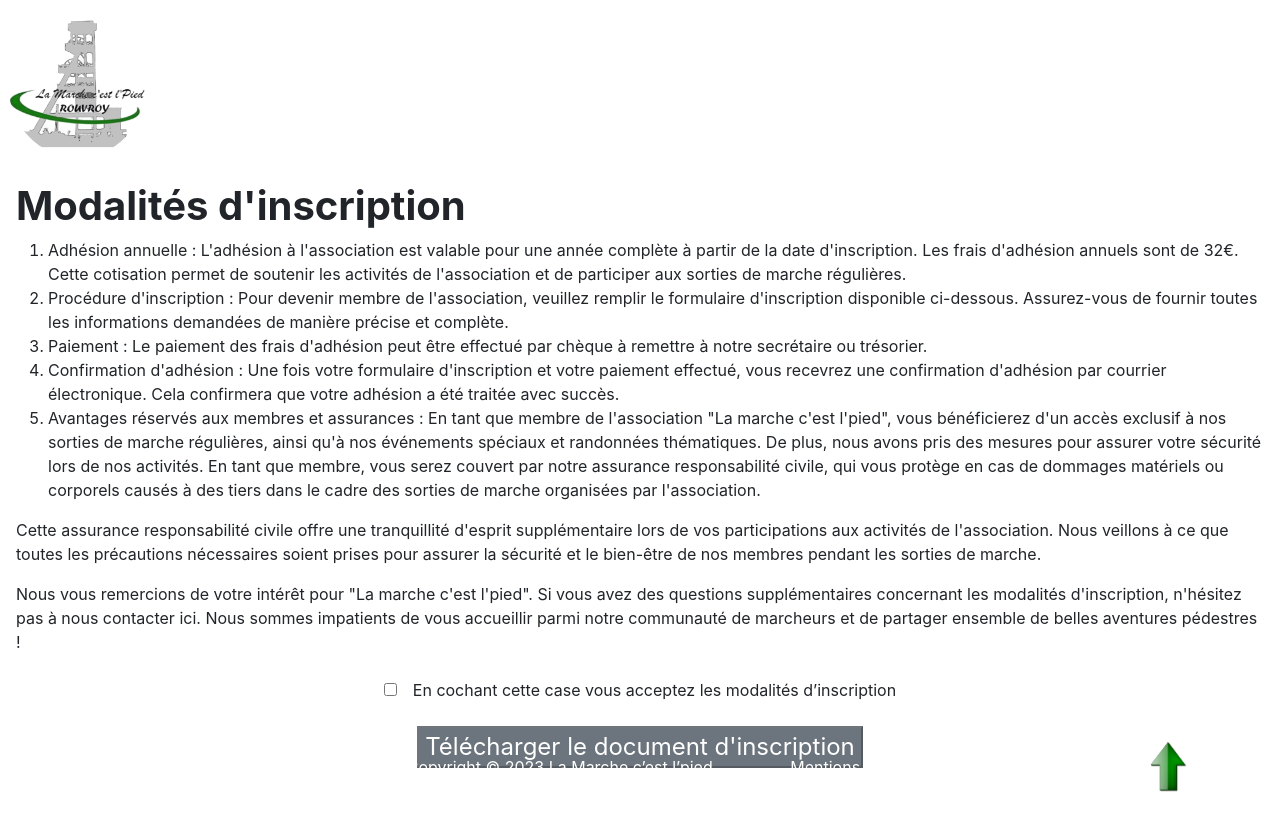
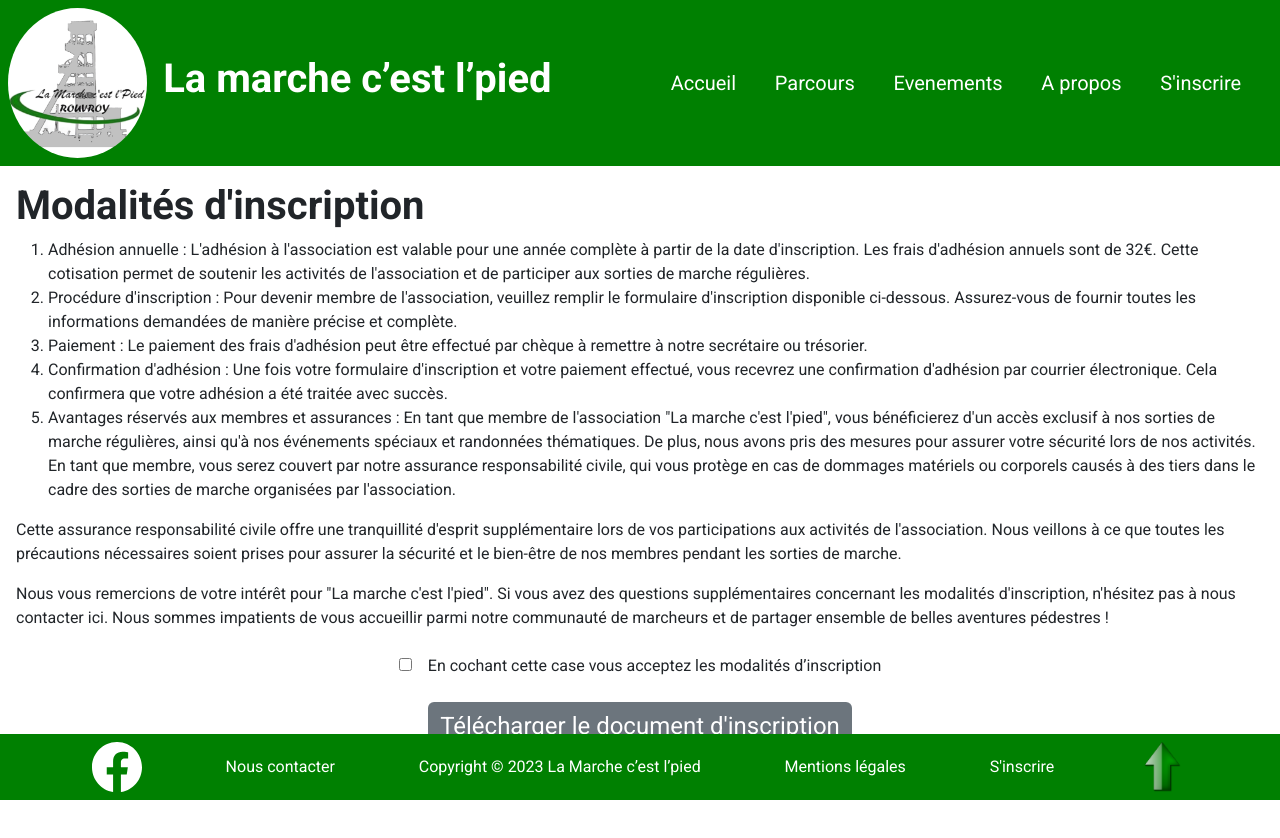
Before and after one commit to laMarcheCestLPied/La-marche-c-est-l-pied, a React (Create React App) app: page /modalites_inscription in a window 1280 px wide. Shown: the top 838 px of the page. Before the commit the page ends 800 px from the top, so only its background shows below. Built offline with nearby package versions, Linux system fonts and the light colour scheme.

Commit message:
accueil check

```diff
--- a/src/App.js
+++ b/src/App.js
@@ -35,7 +35,7 @@ const App = () => {
                             )}
                         /> */}
                         <Route path="/details" element={<Details />} />
-                        <Route path="/" exact element={<Accueil />} />
+                        <Route path="/La-marche-c-est-l-pied" exact element={<Accueil />} />
                         {/* <Route path="*" element={<Error />} /> */}
                     </Routes>
                 </main>
--- a/src/components/tiers-parties/Navbar.jsx
+++ b/src/components/tiers-parties/Navbar.jsx
@@ -13,7 +13,7 @@ const Navbar = () => {
     return (
         <header className="p-2 d-flex justify-content-between align-items-center text-white" id='haut'>
             <div className="d-flex align-items-center">
-                <a href="/">
+                <a href="/La-marche-c-est-l-pied">
                     <img src={logo} alt="" height={150} className="rounded-circle" />
                 </a>
                 <h1
@@ -35,7 +35,7 @@ const Navbar = () => {
                 <div className={`collapse navbar-collapse ${isMenuOpen ? 'show' : ''}`}>
                     <ul className="navbar-nav d-flex flex-column flex-lg-row w-100 justify-content-evenly">
                         <li className="nav-item">
-                            <NavLink end to="/" className="nav-link text-white">
+                            <NavLink end to="/La-marche-c-est-l-pied" className="nav-link text-white">
                                 Accueil
                             </NavLink>
                         </li>
--- a/src/index.css
+++ b/src/index.css
@@ -1,13 +1,36 @@
-body {
-  margin: 0;
-  font-family: -apple-system, BlinkMacSystemFont, 'Segoe UI', 'Roboto', 'Oxygen',
-    'Ubuntu', 'Cantarell', 'Fira Sans', 'Droid Sans', 'Helvetica Neue',
-    sans-serif;
-  -webkit-font-smoothing: antialiased;
-  -moz-osx-font-smoothing: grayscale;
+header,
+footer {
+  background-color: #008001;
+  z-index: 9999;
 }
 
-code {
-  font-family: source-code-pro, Menlo, Monaco, Consolas, 'Courier New',
-    monospace;
+#accueil {
+  background-image: url(assets/img/fond_minier2.jpg);
+  background-size: cover;
+  background-repeat: no-repeat;
+  width: 100vw;
+  height: 100vh;
 }
+
+.bg-green {
+  background-color: #008001;
+}
+
+.bg-green:hover {
+  background-color: #026302;
+}
+
+body {
+  font-family: 'Roboto', Arial, sans-serif;
+  overflow-x: hidden;
+}
+
+main {
+  margin-bottom: 100px;
+}
+
+.btn-inscription {
+  border: 1px;
+  border-radius: 6px;
+  padding: 6px 12px 6px 12px;
+}
--- a/src/views/Accueil.jsx
+++ b/src/views/Accueil.jsx
@@ -1,5 +1,3 @@
-import '../assets/css/Accueil.css';
-
 import React, { useEffect, useState } from 'react';
 import { NavLink } from 'react-router-dom';
 
```
